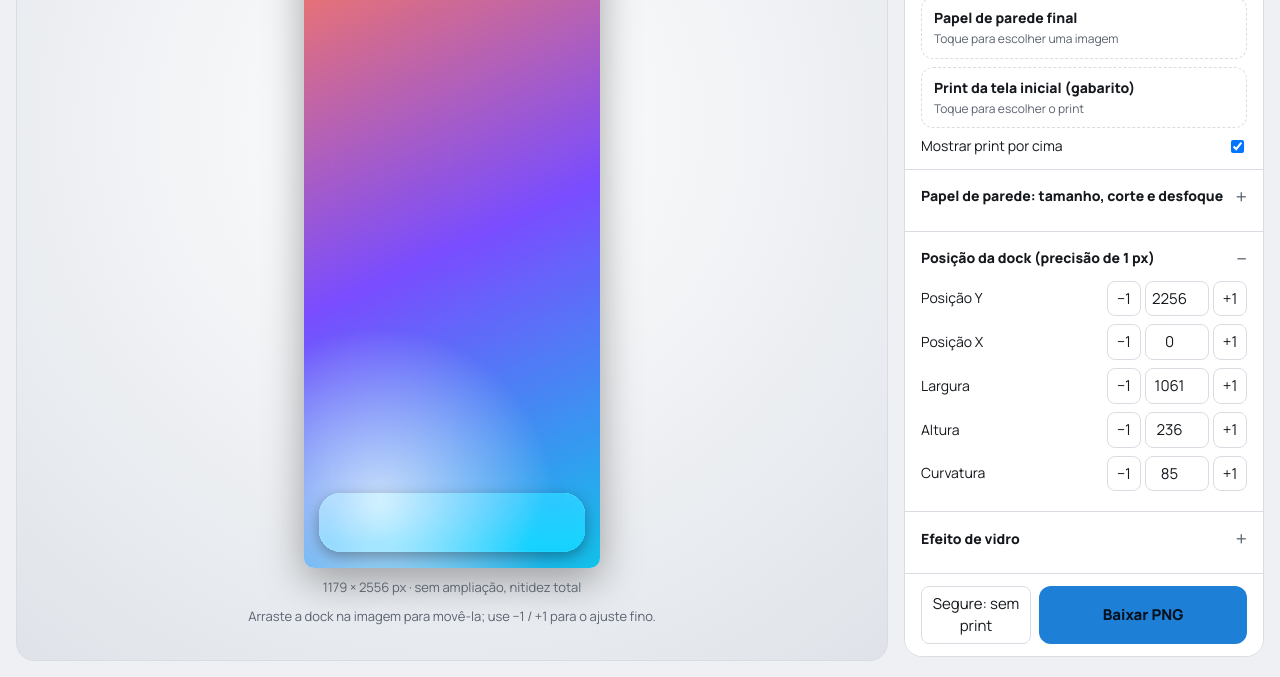
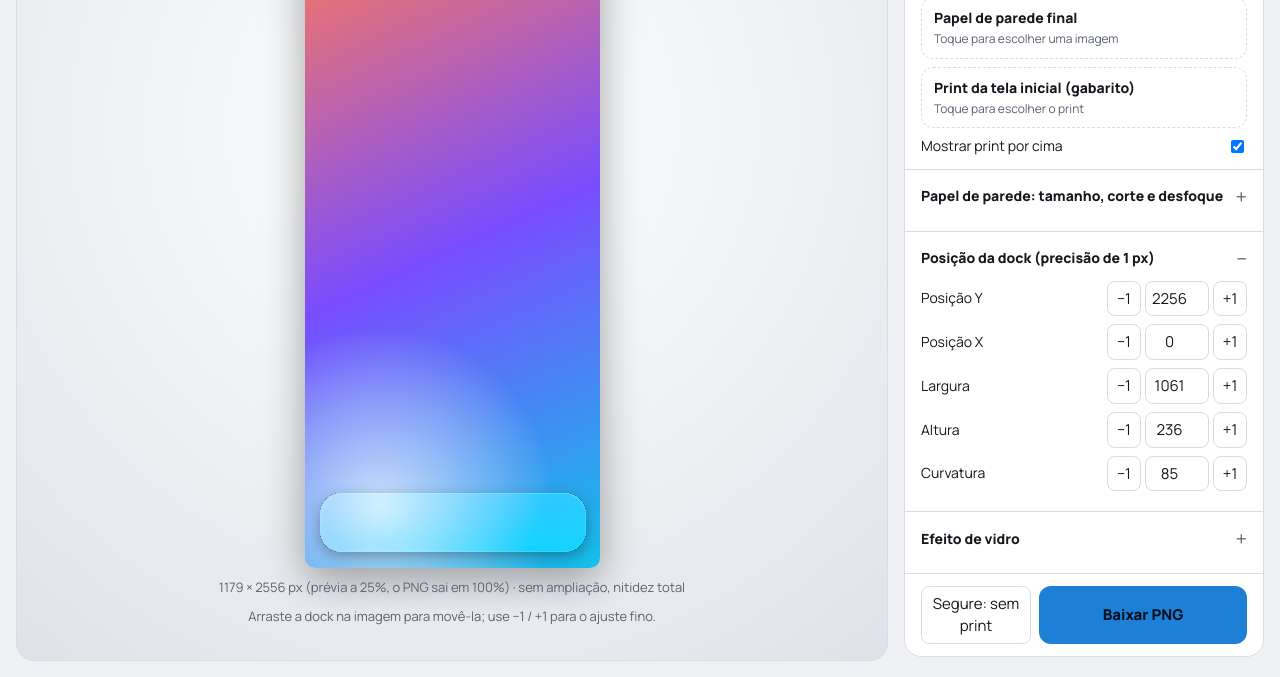
Before and after one commit to jlian-dev/wallpaper-dockglass, a website: page www/index.html in a window 1280 px wide. Shown: the part 123-800 px from the top of the page. Drawn offline with Linux system fonts and the light colour scheme.

Commit message:
Add files via upload

```diff
--- a/www/index.html
+++ b/www/index.html
@@ -82,6 +82,17 @@ canvas{touch-action:none;cursor:grab}
 </style>
 </head>
 <body>
+<script>
+/* Mostra erros de JavaScript na própria tela (útil dentro do APK, onde não há console) */
+function showErr(msg){
+  const d = document.createElement('div');
+  d.style.cssText = 'position:fixed;left:0;right:0;bottom:0;z-index:99;background:#b00020;color:#fff;font:12px/1.4 monospace;padding:8px;white-space:pre-wrap';
+  d.textContent = 'Erro: ' + msg;
+  document.body.appendChild(d);
+}
+window.addEventListener('error', e => showErr(e.message + ' (linha ' + e.lineno + ')'));
+window.addEventListener('unhandledrejection', e => showErr(String(e.reason)));
+</script>
 <main class="app">
   <!-- PALCO: aqui aparece o resultado -->
   <section class="stage">
@@ -197,18 +208,18 @@ function applySize(){
   oW.disabled = oH.disabled = !custom;                       // no modo automático os campos só mostram o tamanho
   let W, H;
   if (custom){
-    W = Math.min(8192, Math.max(64, Math.round(+oW.value) || cv.width));   // limites seguros do canvas
-    H = Math.min(8192, Math.max(64, Math.round(+oH.value) || cv.height));
+    W = Math.min(8192, Math.max(64, Math.round(+oW.value) || OUT.w));   // limites seguros do canvas
+    H = Math.min(8192, Math.max(64, Math.round(+oH.value) || OUT.h));
   } else {
     [W, H] = sizeOf(ref || wall);                            // print tem prioridade; senão a própria imagem
   }
   oW.value = W; oH.value = H;
-  if ((W !== cv.width || H !== cv.height) && cv.width > 0){
-    const fx = W/cv.width, fy = H/cv.height;                 // fatores de escala horizontal e vertical
+  if ((W !== OUT.w || H !== OUT.h) && OUT.w > 0){
+    const fx = W/OUT.w, fy = H/OUT.h;                 // fatores de escala horizontal e vertical
     ['x','w','r','bevel','thick','blur','wpBlur'].forEach(k => state[k] = Math.round(state[k]*fx));
     ['y','h'].forEach(k => state[k] = Math.round(state[k]*fy));
   }
-  cv.width = W; cv.height = H;
+  OUT.w = W; OUT.h = H;                                      // tamanho real de exportação (o canvas da tela usa a prévia)
 }
 
 /* Desenha uma imagem no modo "cobrir": ela é ampliada só até preencher o quadro e o
@@ -217,7 +228,19 @@ function applySize(){
 /* Cache do fundo: papel de parede já cortado e desfocado fica guardado num canvas
    e só é refeito quando algo dele muda (assim arrastar a dock não recalcula o desfoque). */
 const baseCv = document.createElement('canvas');
-let baseKey = '', wallId = 0;
+let baseKey = '', wallId = 0, glassKey = '', GD = null, GW = 0;
+const OUT = { w: 0, h: 0 };                     // tamanho real de saída (o canvas visível pode ser menor)
+const COL = new Float32Array(3);                // cor do pixel reutilizada (evita criar um array por pixel)
+/* Fundo desfocado do vidro: calculado UMA vez e guardado em GD (RGBA).
+   Antes era refeito a cada quadro, e isso pesava muito. */
+function buildGlass(){
+  const g = document.createElement('canvas'); g.width = baseCv.width; g.height = baseCv.height;
+  const gc = g.getContext('2d');
+  gc.drawImage(baseCv, 0, 0);                     // fundo nítido por baixo: evita borda transparente
+  gc.filter = `blur(${state.blur}px) saturate(1.5) brightness(1.06)`;   // vidro desfoca e realça a cor
+  gc.drawImage(baseCv, 0, 0);
+  GW = g.width; GD = gc.getImageData(0, 0, g.width, g.height).data;
+}
 function drawCover(img, fixed, c = ctx){
   const [iw, ih] = sizeOf(img);
   const s = Math.max(cv.width/iw, cv.height/ih) * (fixed ? 1 : state.zoom/100 * (1 + 4*state.wpBlur/Math.min(cv.width, cv.height)));  // com desfoque, amplia um pouco para as bordas não ficarem transparentes
@@ -237,7 +260,7 @@ const sizeOf = s => [s.naturalWidth || s.width, s.naturalHeight || s.height];
 
 /* Define uma dock inicial proporcional ao tamanho do papel de parede */
 function resetDock(){
-  const W = cv.width, H = cv.height;   // usa o tamanho do quadro de saída (print ou personalizado)
+  const W = OUT.w, H = OUT.h;   // usa o tamanho do quadro de saída (print ou personalizado)
   state.w = Math.round(W*0.9);
   state.h = Math.round(W*0.2);
   state.x = 0;
@@ -260,12 +283,33 @@ function setWall(img){
 /* =====================================================================
    3. DESENHO: a cada mudança, repintamos tudo na ordem certa
    ===================================================================== */
-function draw(showRef = state.showRef !== false){
+/* ---------- DESENHO RÁPIDO ----------
+   A prévia é desenhada em resolução reduzida (só o necessário para a tela do aparelho), o que
+   deixa tudo muito mais leve no celular. O PNG exportado usa o tamanho real (full = true). */
+const SCALED = ['x','y','w','h','r','bevel','thick','blur','wpBlur'];   // medidas em px que acompanham a escala
+function previewFactor(){
+  const mobile = innerWidth <= 820;
+  const big = document.querySelector('.stage').classList.contains('big');
+  const altura = innerHeight * (mobile ? (big ? .74 : .46) : .8);       // altura que a prévia ocupa na tela (px CSS)
+  return Math.min(1, Math.max(0.2, altura * Math.min(devicePixelRatio || 1, 2) / OUT.h));
+}
+function draw(showRef = state.showRef !== false, full = false){
+  const f = full ? 1 : previewFactor();
+  const saved = { ...state };                                            // guarda os valores reais
+  SCALED.forEach(k => state[k] = Math.round(saved[k]*f));                // versão reduzida só para este desenho
+  const tw = Math.round(OUT.w*f), th = Math.round(OUT.h*f);
+  if (cv.width !== tw) cv.width = tw;                                    // redimensionar o canvas é caro: só se mudou
+  if (cv.height !== th) cv.height = th;
+  try { render(showRef); } finally { Object.assign(state, saved); }     // devolve os valores reais
+}
+function render(showRef){
   const W = cv.width, H = cv.height;
   ctx.clearRect(0,0,W,H);
   const key = [W, H, state.zoom, state.panX, state.panY, state.wpBlur, wallId].join('|');   // "assinatura" do fundo
   if (key !== baseKey){ baseCv.width = W; baseCv.height = H; drawCover(wall, false, baseCv.getContext('2d')); baseKey = key; }
-  ctx.drawImage(baseCv, 0, 0);               // 1) papel de parede
+  ctx.drawImage(baseCv, 0, 0);
+  const gkey = key + '|' + state.blur;               // o vidro só é recalculado se o fundo ou o desfoque mudarem
+  if (gkey !== glassKey){ buildGlass(); glassKey = gkey; }               // 1) papel de parede
   drawDock();                                    // 2) dock de vidro
   if (showRef && ref){                           // 3) print por cima, semitransparente
     ctx.globalAlpha = state.refOpacity/100;
@@ -273,8 +317,8 @@ function draw(showRef = state.showRef !== false){
     ctx.globalAlpha = 1;
   }
   // Aviso de qualidade: escala > 1 significa que a imagem original é menor que o quadro e foi ampliada
-  const sc = Math.max(W/sizeOf(wall)[0], H/sizeOf(wall)[1]) * state.zoom/100;
-  document.getElementById('info').textContent = W + ' × ' + H + ' px · ' +
+  const sc = Math.max(OUT.w/sizeOf(wall)[0], OUT.h/sizeOf(wall)[1]) * state.zoom/100;
+  document.getElementById('info').textContent = OUT.w + ' × ' + OUT.h + ' px (prévia a ' + Math.round(W/OUT.w*100) + '%, o PNG sai em 100%) · ' +
     (sc > 1.001 ? 'papel de parede ampliado ' + sc.toFixed(2) + '×: pode perder nitidez' : 'sem ampliação, nitidez total');
   saveSoon();
 }
@@ -345,12 +389,12 @@ function drawDock(){
   const M = Math.ceil(state.blur*2 + maxD) + 4;
   const bx = left - M, by = top - M, bw = w + 2*M, bh = h + 2*M;
 
-  // --- Passo A: cópia DESFOCADA do fundo, só da região da dock ---
-  const src = document.createElement('canvas'); src.width = bw; src.height = bh;
-  const sc = src.getContext('2d');
-  sc.filter = `blur(${state.blur}px) saturate(1.5) brightness(1.06)`; // vidro desfoca e realça cor
-  sc.drawImage(baseCv, -bx, -by);   // o vidro refrata o MESMO fundo que aparece na tela (cortado e desfocado)
-  const sd = sc.getImageData(0,0,bw,bh).data;   // pixels da cópia desfocada
+  // --- Passo A: o fundo desfocado já está pronto em GD (cache); não se desfoca a cada quadro ---
+
+
+
+
+
 
   // --- Passo B: calcular cada pixel do vidro ---
   const out = new ImageData(bw,bh), od = out.data;      // imagem de saída (vazia)
@@ -367,7 +411,7 @@ function drawDock(){
       const dx = px+0.5-cx, dy = py+0.5-cy;
       const qx = Math.abs(dx)-hx, qy = Math.abs(dy)-hy;
       const ox = Math.max(qx,0), oy = Math.max(qy,0);
-      const len = Math.hypot(ox,oy);
+      const len = Math.sqrt(ox*ox + oy*oy);
       const dist = len + Math.min(Math.max(qx,qy),0) - r;
       if (dist > 0.5) continue;                         // fora da dock: não pinta
 
@@ -383,12 +427,12 @@ function drawDock(){
 
       // Refração com aberração cromática: R, G e B amostram posições levemente diferentes
       const i = (py*bw+px)*4;
-      const col = [0,0,0];
+      const col = COL;
       for (let c=0; c<3; c++){
         const k = disp*(1 + (c-1)*state.chroma/100);                // R desvia menos, B mais (aberração cromática)
-        const sx = Math.min(bw-1, Math.max(0, Math.round(px - nx*k)));
-        const sy = Math.min(bh-1, Math.max(0, Math.round(py - ny*k)));
-        col[c] = sd[(sy*bw+sx)*4 + c];
+        const sx = Math.min(GW-1, Math.max(0, bx + Math.round(px - nx*k)));   // bx/by convertem para coordenadas do canvas inteiro
+        const sy = Math.min(cv.height-1, Math.max(0, by + Math.round(py - ny*k)));
+        col[c] = GD[(sy*GW+sx)*4 + c];
       }
 
       // Película branca translúcida, mais forte no topo (como vidro fosco)
@@ -486,7 +530,7 @@ document.getElementById('fRef').addEventListener('change', async e => {
 
 /* Exportar: desenha SEM o print, baixa o PNG e volta ao modo de edição */
 document.getElementById('btnExport').addEventListener('click', () => {
-  draw(false);
+  draw(false, true);   // exporta no tamanho real, sem a redução da prévia
   cv.toBlob(blob => {
     const P = window.Capacitor && Capacitor.Plugins;
     if (P && P.Filesystem && P.Share && Capacitor.isNativePlatform()){   // dentro do APK: downloads por blob não funcionam, então abre o menu Compartilhar
@@ -526,10 +570,10 @@ panel.addEventListener('pointerdown', e => {
 let drag = null;
 const toCanvas = e => {                                        // converte a posição da tela para pixels do canvas
   const r = cv.getBoundingClientRect();
-  return [(e.clientX - r.left)*cv.width/r.width, (e.clientY - r.top)*cv.height/r.height];
+  return [(e.clientX - r.left)*OUT.w/r.width, (e.clientY - r.top)*OUT.h/r.height];   // sempre em pixels do tamanho real
 };
 cv.addEventListener('pointerdown', e => {
-  const [px, py] = toCanvas(e), left = cv.width/2 + state.x - state.w/2;
+  const [px, py] = toCanvas(e), left = OUT.w/2 + state.x - state.w/2;
   if (px < left || px > left + state.w || py < state.y || py > state.y + state.h) return; // só se clicou na dock
   drag = { px, py, x: state.x, y: state.y };
   cv.setPointerCapture(e.pointerId); cv.style.cursor = 'grabbing';
@@ -539,7 +583,8 @@ cv.addEventListener('pointermove', e => {
   const [px, py] = toCanvas(e);
   state.x = Math.round(drag.x + px - drag.px);                // move pelo mesmo tanto que o ponteiro andou
   state.y = Math.round(drag.y + py - drag.py);
-  syncInputs(); schedule();
+  document.getElementById('n-x').value = state.x; document.getElementById('n-y').value = state.y;   // atualiza só X e Y (mais leve que syncInputs)
+  schedule();
 });
 ['pointerup','pointercancel'].forEach(t => cv.addEventListener(t, () => { drag = null; cv.style.cursor = ''; }));
 
@@ -555,14 +600,14 @@ let saveTimer;
 function saveSoon(){                                 // grava 300 ms depois da última mudança
   clearTimeout(saveTimer);
   saveTimer = setTimeout(() => {
-    try { localStorage.setItem('dockSettings', JSON.stringify({ state, W: cv.width, H: cv.height, mode: document.getElementById('outMode').value })); } catch (e) {}
+    try { localStorage.setItem('dockSettings', JSON.stringify({ state, W: OUT.w, H: OUT.h, mode: document.getElementById('outMode').value })); } catch (e) {}
   }, 300);
 }
 try {                                                // restaura a sessão anterior, se existir
   const s = JSON.parse(localStorage.getItem('dockSettings') || 'null');
   if (s && s.state){
     Object.assign(state, s.state);
-    cv.width = s.W; cv.height = s.H;                 // tamanho em que a dock foi ajustada (applySize reescala se mudar)
+    OUT.w = s.W; OUT.h = s.H;                 // tamanho em que a dock foi ajustada (applySize reescala se mudar)
     document.getElementById('outMode').value = s.mode || 'auto';
     document.getElementById('outW').value = s.W; document.getElementById('outH').value = s.H;
     document.getElementById('showRef').checked = state.showRef !== false;
@@ -581,7 +626,24 @@ const stageEl = document.querySelector('.stage'), bigBtn = document.getElementBy
 bigBtn.addEventListener('click', () => {
   const big = stageEl.classList.toggle('big');
   bigBtn.textContent = big ? 'Reduzir prévia' : 'Ampliar prévia';
+  schedule();                                   // redesenha na nova resolução de prévia
 });
+
+/* Compatibilidade: WebViews Android antigos não têm ctx.roundRect; este substituto desenha o mesmo caminho com arcos */
+if (!CanvasRenderingContext2D.prototype.roundRect){
+  CanvasRenderingContext2D.prototype.roundRect = function(x, y, w, h, r){
+    r = Math.min(r, w/2, h/2);
+    this.moveTo(x+r, y); this.arcTo(x+w, y, x+w, y+h, r); this.arcTo(x+w, y+h, x, y+h, r);
+    this.arcTo(x, y+h, x, y, r); this.arcTo(x, y, x+w, y, r); this.closePath();
+  };
+}
+
+/* Acordeão: abrir uma seção fecha as outras (menos rolagem no celular).
+   Ligado após o carregamento para não fechar as seções que já começam abertas. */
+setTimeout(() => {
+  const todas = document.querySelectorAll('#panel details');
+  todas.forEach(d => d.addEventListener('toggle', () => { if (d.open) todas.forEach(o => { if (o !== d) o.open = false; }); }));
+}, 500);
 
 /* Arranque */
 setWall(wall);
```
